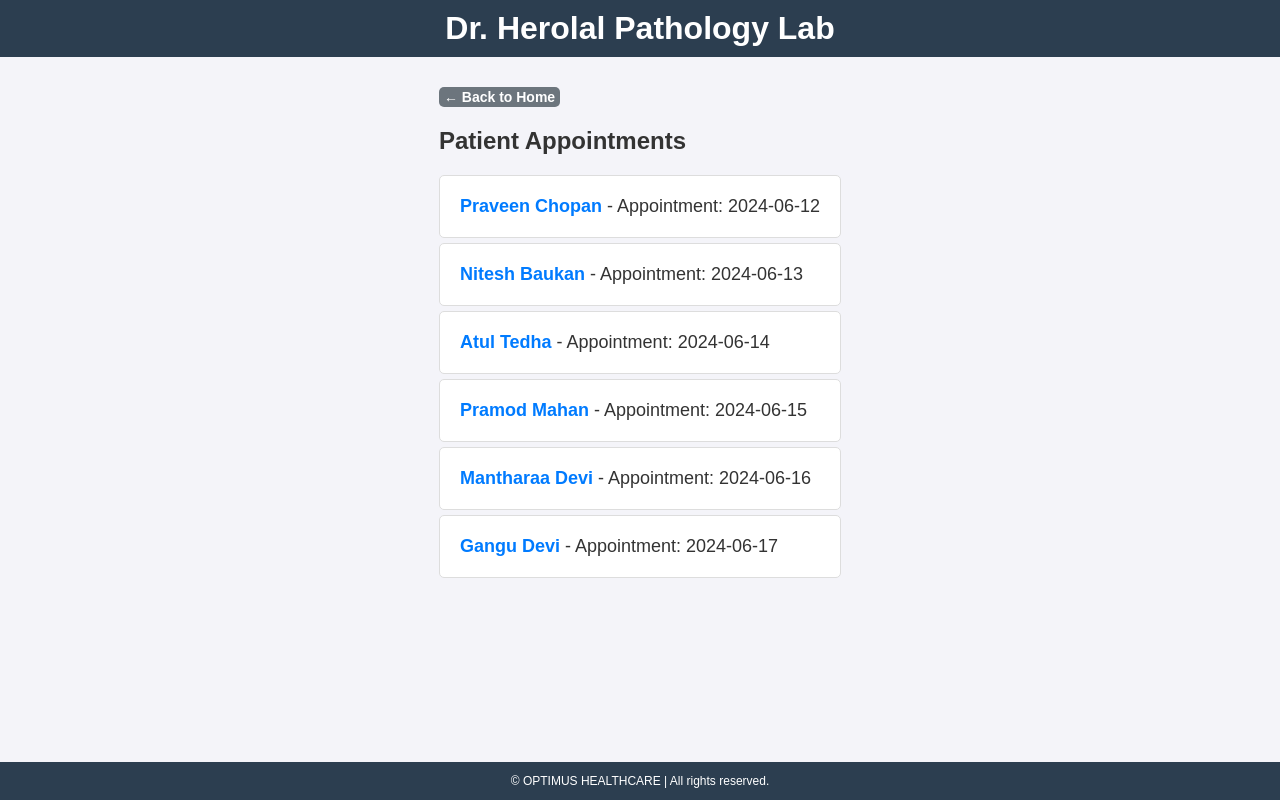
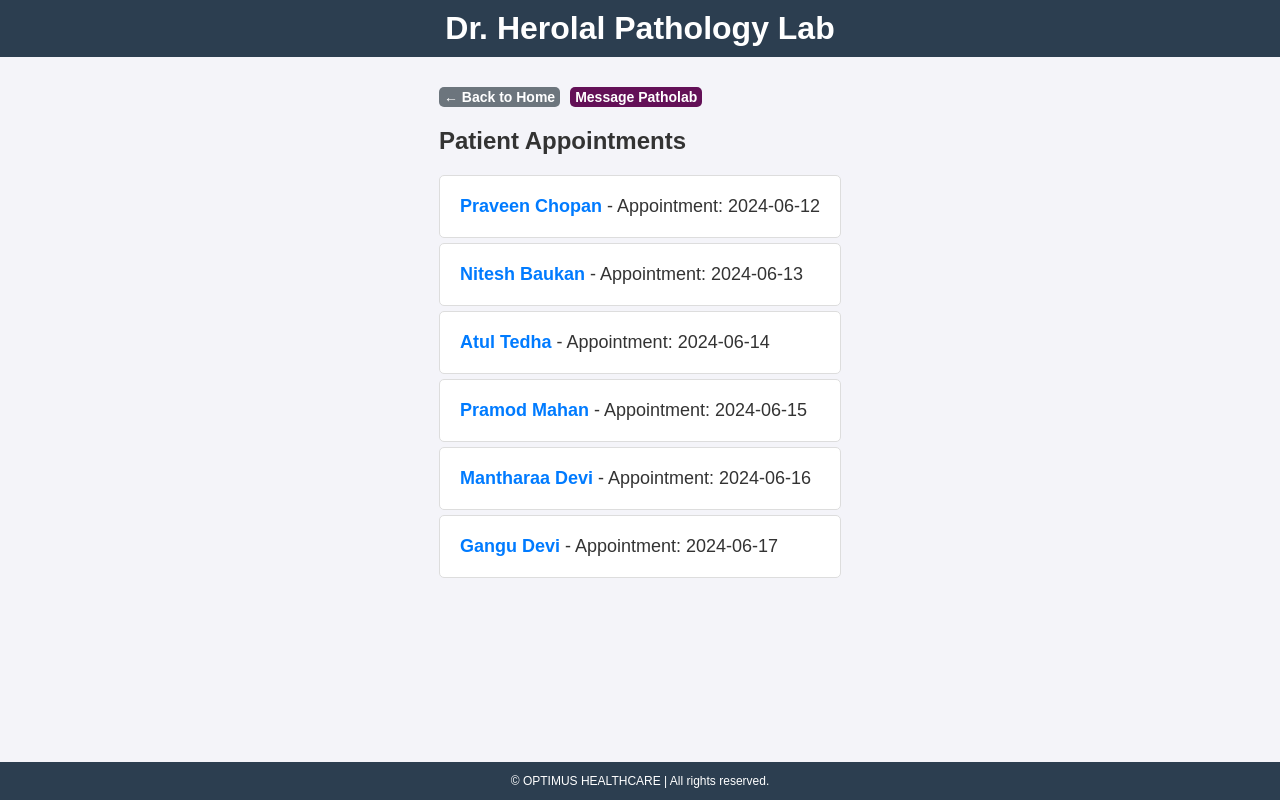
Before and after one commit to MRITESH108/OPTIMUS-HEALTHCARE-practice, a plain HTML site: page Patholab Interface.html in a window 1280 px wide. Drawn offline with Linux system fonts and the light colour scheme.

Commit message:
Update Patholab Interface.html

```diff
--- a/Patholab Interface.html
+++ b/Patholab Interface.html
@@ -82,7 +82,7 @@
         .loading-message {
             color: orange;
         }
-        .back-btn {
+        .back-btn, .message-btn {
             margin-top: 10px;
             display: inline-block;
             color: white;
@@ -91,6 +91,15 @@
             text-decoration: none;
             border-radius: 5px;
             font-size: 14px; /* Increased font size */
+        }
+        .message-btn {
+            background-color: #631057;
+        }
+        .message-btn:hover {
+            background-color: #0056b3;
+        }
+        .back-btn:hover {
+            background-color: #5a6268;
         }
         #patient-details-container {
             width: 350px;
@@ -123,14 +132,22 @@
             align-items: center;
             margin-top: auto;
         }
+        .action-buttons {
+            display: flex;
+            gap: 10px;
+            margin-bottom: 20px;
+        }
     </style>
 </head>
 <body>
 
     <h1>Dr. Herolal Pathology Lab</h1>
     <div class="container">
-        <!-- Back Button to index.html -->
-        <a href="index.html" class="back-btn" id="home-back-btn">← Back to Home</a>
+        <!-- Action Buttons -->
+        <div class="action-buttons">
+            <a href="index.html" class="back-btn" id="home-back-btn">← Back to Home</a>
+            <a href="patholabmessage1.html" class="message-btn">Message Patholab</a>
+        </div>
 
         <!-- Patient List -->
         <div id="patient-list-container" class="patient-list">
```
